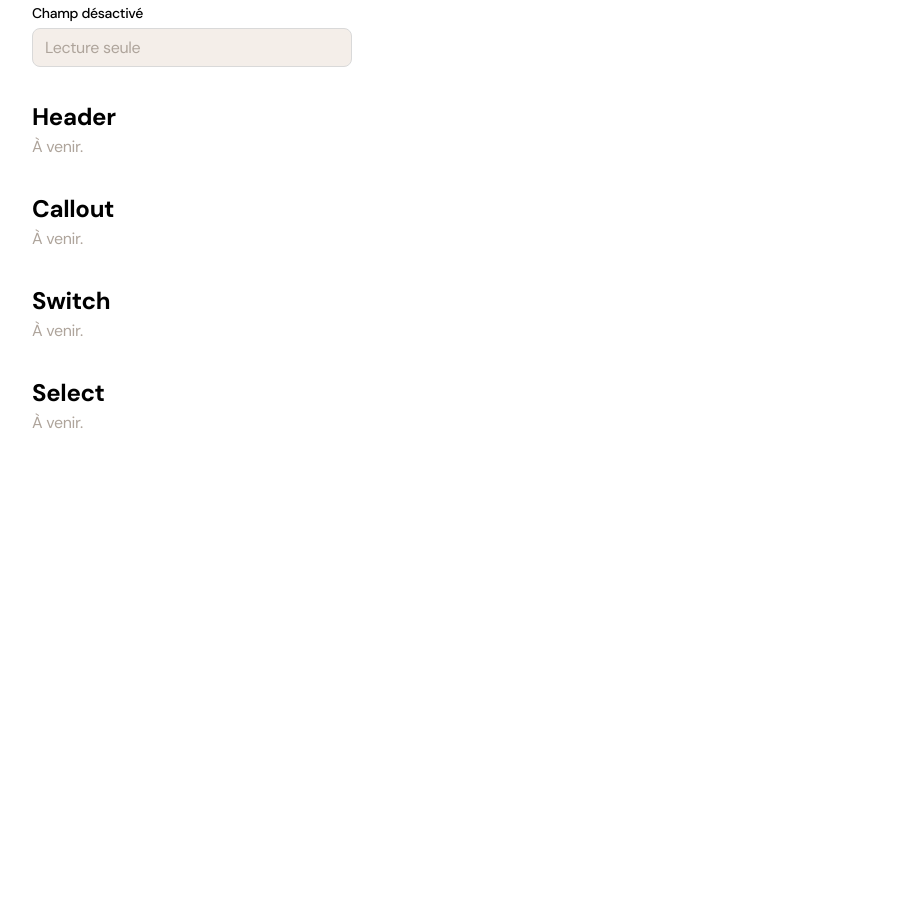
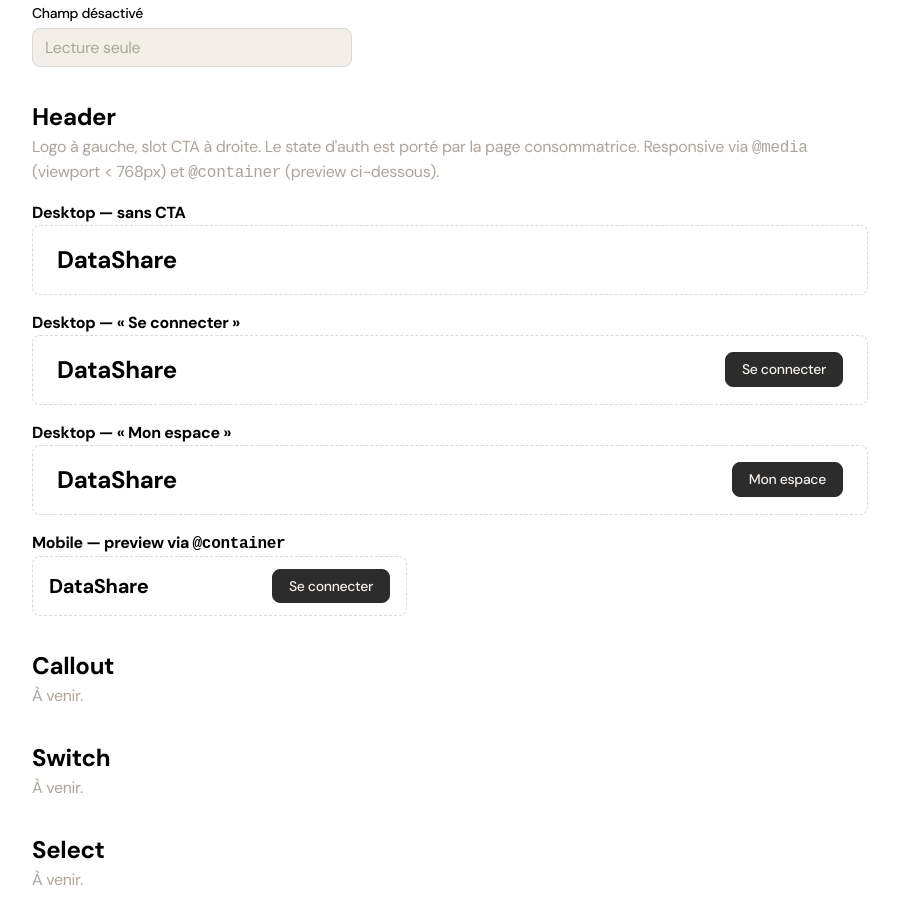
Before and after one commit to Jean-Baptiste-Paris/OC-DataShare, a React (Vite) app in the folder front/: page /design-system in a window 1280 px wide. Shown: the part 860-1784 px from the top of the page, without its empty margins (190-1089 px from the left). Before the commit the page ends 1327 px from the top, so only its background shows below. Built offline with nearby package versions, Linux system fonts and the light colour scheme.

Commit message:
Add Header component

```diff
--- /dev/null
+++ b/front/src/components/ui/Header/Header.module.css
@@ -0,0 +1,46 @@
+.header {
+  display: flex;
+  align-items: center;
+  justify-content: space-between;
+  padding: var(--space-lg) var(--space-xl);
+  background: transparent;
+}
+
+.logo {
+  font-family: inherit;
+  font-size: var(--font-size-2xl);
+  font-weight: var(--font-weight-bold);
+  letter-spacing: inherit;
+  color: var(--color-text);
+  text-decoration: none;
+}
+
+/* === Responsive : version mobile (viewport ≤ 768px) === */
+@media (max-width: 768px) {
+  .header {
+    padding: var(--space-md) var(--space-lg);
+  }
+
+  .logo {
+    font-size: var(--font-size-xl);
+  }
+}
+
+/* === Container query : pour les previews embarquées (page DS notamment) ===
+ * Si le parent a `container-type: inline-size` et fait moins de 480px,
+ * on bascule sur la version compacte sans dépendre du viewport global. */
+@container (max-width: 480px) {
+  .header {
+    padding: var(--space-md) var(--space-lg);
+  }
+
+  .logo {
+    font-size: var(--font-size-xl);
+  }
+}
+
+.actions {
+  display: flex;
+  align-items: center;
+  gap: var(--space-sm);
+}
--- /dev/null
+++ b/front/src/components/ui/Header/Header.tsx
@@ -0,0 +1,24 @@
+import type { ReactNode } from 'react';
+import { Link } from 'react-router-dom';
+import styles from './Header.module.css';
+
+export interface HeaderProps {
+  /** Slot à droite du header — typiquement un bouton CTA (Se connecter / Mon espace) */
+  children?: ReactNode;
+}
+
+/**
+ * En-tête principal du design system DataShare.
+ * Logo DataShare à gauche (lien vers la home), slot enfant à droite (typiquement un CTA).
+ * Le header ne gère pas l'état d'auth — c'est la page qui décide quoi rendre dans le slot droit.
+ */
+export function Header({ children }: HeaderProps) {
+  return (
+    <header className={styles.header}>
+      <Link to="/" className={styles.logo}>
+        DataShare
+      </Link>
+      {children && <div className={styles.actions}>{children}</div>}
+    </header>
+  );
+}
--- /dev/null
+++ b/front/src/components/ui/Header/index.ts
@@ -0,0 +1,2 @@
+export { Header } from './Header';
+export type { HeaderProps } from './Header';
--- a/front/src/pages/DesignSystemPage.tsx
+++ b/front/src/pages/DesignSystemPage.tsx
@@ -1,6 +1,7 @@
 import { Link } from 'react-router-dom';
 import { Button } from '@/components/ui/Button';
 import { Input } from '@/components/ui/Input';
+import { Header } from '@/components/ui/Header';
 
 export function DesignSystemPage() {
   return (
@@ -67,7 +68,43 @@ export function DesignSystemPage() {
 
       <section style={{ marginTop: '2rem' }}>
         <h2>Header</h2>
-        <p style={{ color: 'var(--color-text-muted)' }}>À venir.</p>
+        <p style={{ color: 'var(--color-text-muted)' }}>
+          Logo à gauche, slot CTA à droite. Le state d'auth est porté par la page consommatrice.
+          Responsive via <code>@media</code> (viewport &lt; 768px) et <code>@container</code> (preview ci-dessous).
+        </p>
+
+        <h3 style={{ marginTop: '1rem', fontSize: 'var(--font-size-base)' }}>Desktop — sans CTA</h3>
+        <div style={{ border: '1px dashed var(--color-border)', borderRadius: 'var(--radius-md)' }}>
+          <Header />
+        </div>
+
+        <h3 style={{ marginTop: '1rem', fontSize: 'var(--font-size-base)' }}>Desktop — « Se connecter »</h3>
+        <div style={{ border: '1px dashed var(--color-border)', borderRadius: 'var(--radius-md)' }}>
+          <Header>
+            <Button variant="action">Se connecter</Button>
+          </Header>
+        </div>
+
+        <h3 style={{ marginTop: '1rem', fontSize: 'var(--font-size-base)' }}>Desktop — « Mon espace »</h3>
+        <div style={{ border: '1px dashed var(--color-border)', borderRadius: 'var(--radius-md)' }}>
+          <Header>
+            <Button variant="action">Mon espace</Button>
+          </Header>
+        </div>
+
+        <h3 style={{ marginTop: '1rem', fontSize: 'var(--font-size-base)' }}>Mobile — preview via <code>@container</code></h3>
+        <div
+          style={{
+            containerType: 'inline-size',
+            maxWidth: '375px',
+            border: '1px dashed var(--color-border)',
+            borderRadius: 'var(--radius-md)',
+          }}
+        >
+          <Header>
+            <Button variant="action">Se connecter</Button>
+          </Header>
+        </div>
       </section>
 
       <section style={{ marginTop: '2rem' }}>
```
Also changed, not shown: 1 other file (tests, documents, lock files or other folders).
